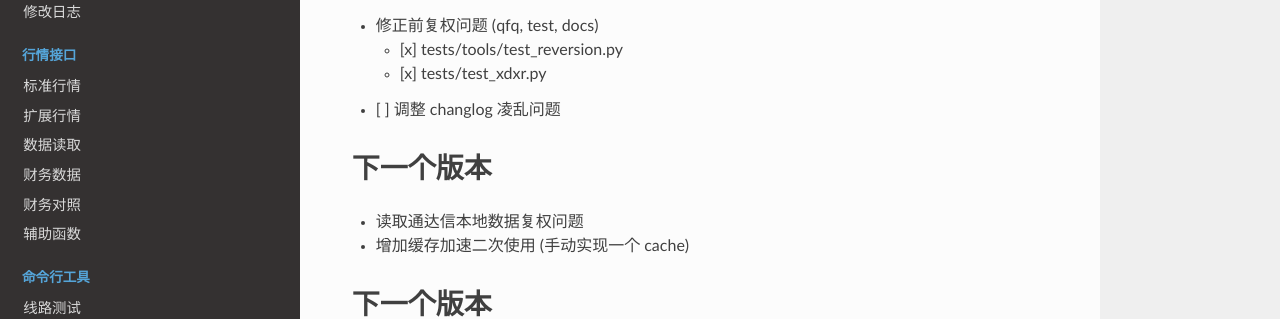
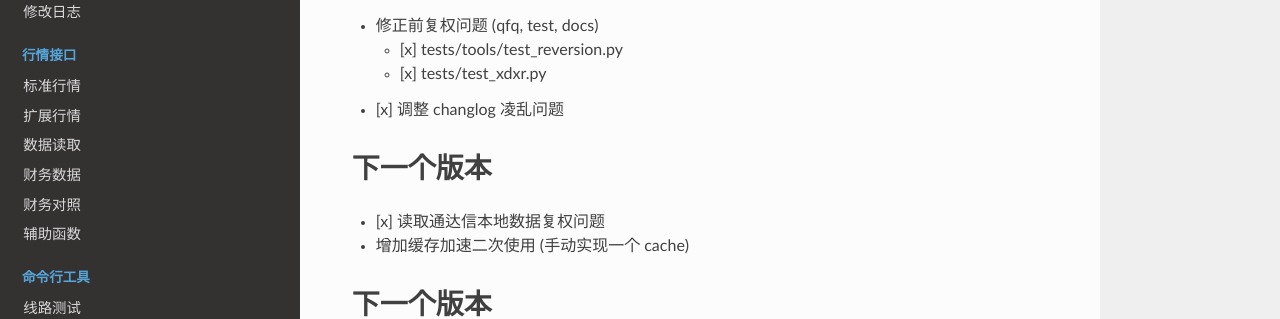
Before and after one commit to mootdx/mootdx, an MkDocs documentation site: the page built from docs/img/todo.md, in a window 1280 px wide and 900 px high, scrolled down 1087 px. Shown: the part 228-547 px from the top of the window. Built offline with MkDocs 1.6.1, drawn with Linux system fonts in a browser that asks for light colours; nearby versions of some CDN libraries.

```diff
--- a/docs/img/todo.md
+++ b/docs/img/todo.md
@@ -55,10 +55,10 @@ for i in range(0, len(xdxr)):
 - 修正前复权问题 (qfq, test, docs)
     - [x] tests/tools/test_reversion.py
     - [x] tests/test_xdxr.py
-- [ ] 调整 changlog 凌乱问题
+- [x] 调整 changlog 凌乱问题
 
 # 下一个版本
-- 读取通达信本地数据复权问题
+- [x] 读取通达信本地数据复权问题
 - 增加缓存加速二次使用 (手动实现一个 cache)
 
 # 下一个版本
```
